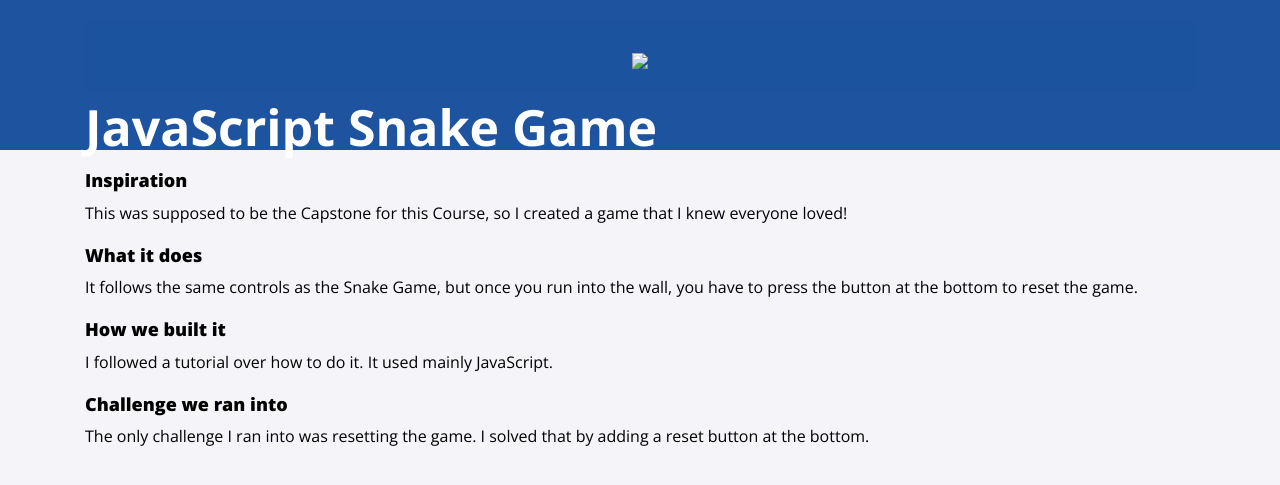
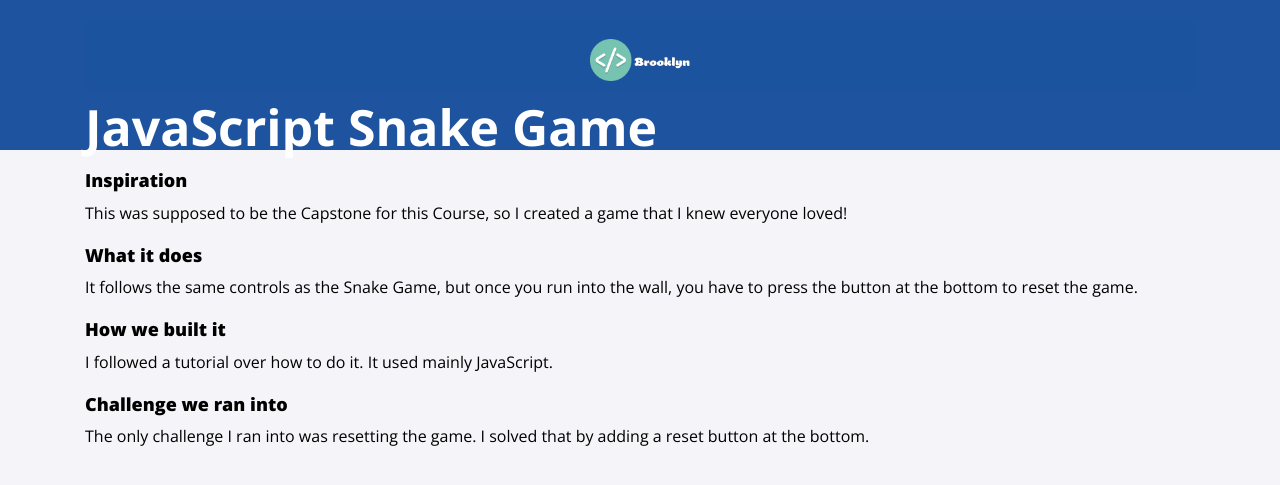
Before and after one commit to BrookTheBook/brookthebook.github.io, a Jekyll site: the page built from projects/sprint1.md, in a window 1280 px wide. Shown: the top 485 px of the page. Built offline with Jekyll 4.4.1, drawn with Linux system fonts in a browser that asks for light colours; nearby versions of some CDN libraries.

Commit message:
Update navbar.html

```diff
--- a/_includes/navbar.html
+++ b/_includes/navbar.html
@@ -2,7 +2,7 @@
     <div class="nav-content">
         <a href="{{ '/' | relative_url }}">
            <div class="nav-logo">
-           <img src="./assets/img/thumbnail.png" />
+           <img src="{{ site.url }}/assets/img/thumbnail.png" />
         </a>
     </div>
 </header>
```
